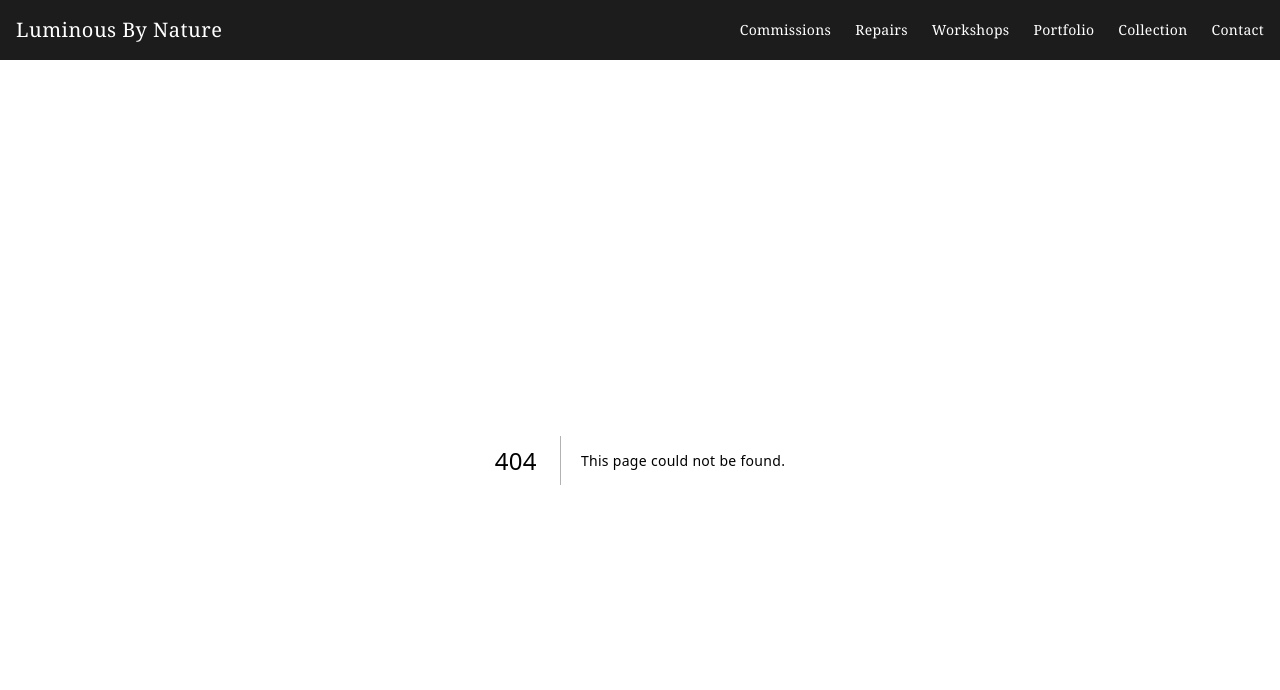
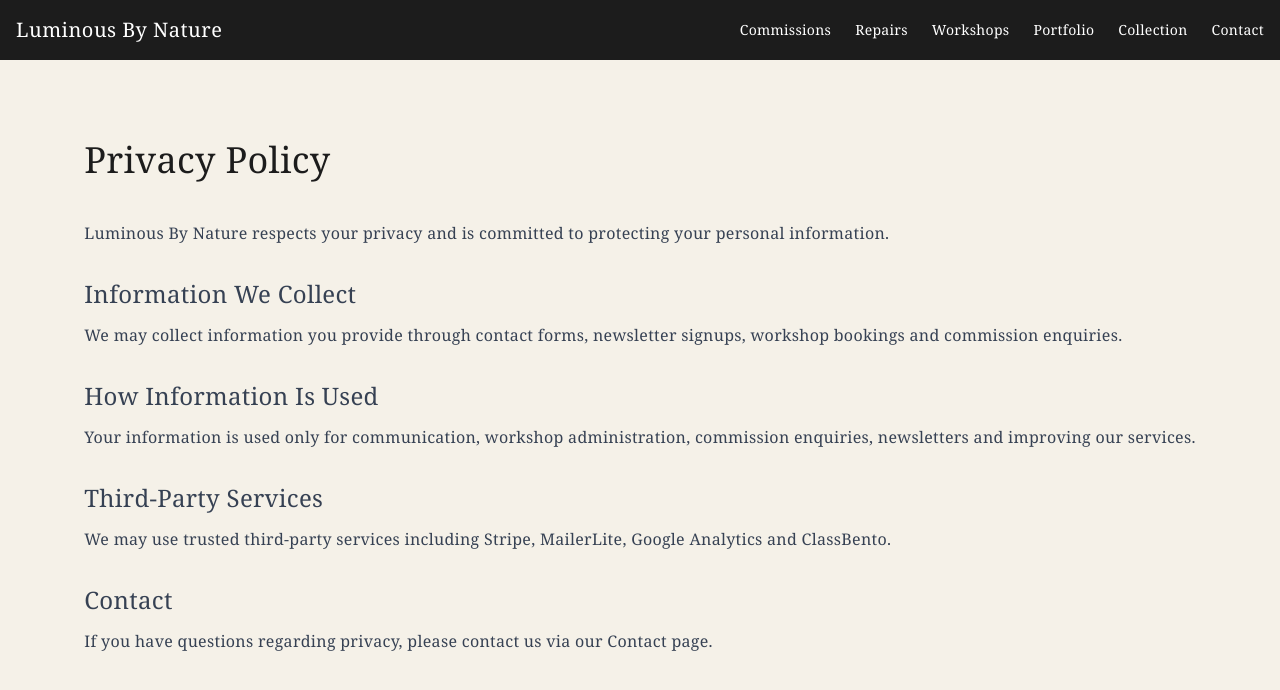
Before and after one commit to paul1978-legend/luminous-by-nature, a Next.js app: page /privacy-policy in a window 1280 px wide. Before the commit this address had no page. Shown: the top 690 px of the page. Built offline with nearby package versions, Linux system fonts and the light colour scheme.

Commit message:
remove old newsletter popup

```diff
--- a/app/contact/page.tsx
+++ b/app/contact/page.tsx
@@ -1,3 +1,9 @@
+export const metadata = {
+  title: "Contact | Luminous By Nature",
+  description:
+    "Contact Luminous By Nature for stained glass commissions, repairs and workshops.",
+};
+
 export default function Contact() {
   return (
     <main className="bg-[#F5F1E8] text-[#1C1C1C] px-6 py-20 text-center">
@@ -12,9 +18,13 @@ Contact
         Reach out for commissions,
         repairs or workshop enquiries.
 
+        <br /><br />
+
         Serving Sunshine Coast,
         Brisbane and South East Queensland.
       </p>
+
+      <div className="space-y-4 text-lg">
 
         <p>
           luminousbynature.com.au@gmail.com
@@ -24,6 +34,40 @@ luminousbynature.com.au@gmail.com
           0458 899 227
         </p>
 
+        <p>
+          Sunshine Coast, Queensland
+        </p>
+
+        <p>
+          ABN: XX XXX XXX XXX
+        </p>
+
+      </div>
+
+
+      {/* SOCIALS */}
+      <div className="flex gap-6 justify-center mt-10 text-sm">
+
+        <a
+          href="YOUR_INSTAGRAM_LINK"
+          target="_blank"
+          rel="noopener noreferrer"
+          className="hover:text-[#D4A017]"
+        >
+          Instagram
+        </a>
+
+        <a
+          href="YOUR_FACEBOOK_LINK"
+          target="_blank"
+          rel="noopener noreferrer"
+          className="hover:text-[#D4A017]"
+        >
+          Facebook
+        </a>
+
+      </div>
+
     </main>
   );
 }
--- a/app/layout.tsx
+++ b/app/layout.tsx
@@ -2,7 +2,6 @@ import type { Metadata } from "next";
 import { Geist, Geist_Mono } from "next/font/google";
 import "./globals.css";
 import Navbar from "./components/navbar";
-import NewsletterPopup from "./components/NewsletterPopup";
 import Script from "next/script";
 
 const geistSans = Geist({
@@ -62,7 +61,6 @@ export default function RootLayout({
         </Script>
 
         <Navbar />
-        <NewsletterPopup />
 
         {children}
 
--- a/app/page.tsx
+++ b/app/page.tsx
@@ -163,7 +163,7 @@ export default function Home() {
         </div>
 
 
-        <div className="columns-1 md:columns-3 gap-6 max-w-6xl mx-auto space-y-6">
+        <div className="columns-1 md:columns-3 gap-6 max-w-6xl mx-auto space-y-6 px-2">
 
           <Link href="/portfolio/sunburst-panel">
 
@@ -272,6 +272,32 @@ export default function Home() {
 
       </section>
 
+
+{/* FOOTER */}
+<footer className="py-10 px-6 bg-[#EFE7D8] text-center">
+
+  <p className="text-sm text-gray-600 mb-6">
+    © {new Date().getFullYear()} Luminous By Nature
+  </p>
+
+  <div className="flex flex-wrap gap-6 justify-center text-sm text-gray-700">
+
+    <Link href="/privacy-policy">
+      Privacy Policy
+    </Link>
+
+    <Link href="/terms-and-conditions">
+      Terms & Conditions
+    </Link>
+
+    <Link href="/refund-policy">
+      Refund Policy
+    </Link>
+
+  </div>
+
+</footer>
+
     </main>
   );
 }
--- /dev/null
+++ b/app/privacy-policy/page.tsx
@@ -0,0 +1,68 @@
+export const metadata = {
+  title: "Privacy Policy | Luminous By Nature",
+};
+
+export default function PrivacyPolicy() {
+  return (
+    <main className="max-w-4xl mx-auto px-6 py-20 text-[#1C1C1C]">
+
+      <h1 className="text-4xl font-serif mb-10">
+        Privacy Policy
+      </h1>
+
+      <div className="space-y-8 leading-relaxed text-gray-700">
+
+        <p>
+          Luminous By Nature respects your privacy and is committed to protecting your personal information.
+        </p>
+
+        <div>
+          <h2 className="text-2xl font-serif mb-3">
+            Information We Collect
+          </h2>
+
+          <p>
+            We may collect information you provide through contact forms,
+            newsletter signups, workshop bookings and commission enquiries.
+          </p>
+        </div>
+
+        <div>
+          <h2 className="text-2xl font-serif mb-3">
+            How Information Is Used
+          </h2>
+
+          <p>
+            Your information is used only for communication,
+            workshop administration, commission enquiries,
+            newsletters and improving our services.
+          </p>
+        </div>
+
+        <div>
+          <h2 className="text-2xl font-serif mb-3">
+            Third-Party Services
+          </h2>
+
+          <p>
+            We may use trusted third-party services including Stripe,
+            MailerLite, Google Analytics and ClassBento.
+          </p>
+        </div>
+
+        <div>
+          <h2 className="text-2xl font-serif mb-3">
+            Contact
+          </h2>
+
+          <p>
+            If you have questions regarding privacy,
+            please contact us via our Contact page.
+          </p>
+        </div>
+
+      </div>
+
+    </main>
+  );
+}
--- /dev/null
+++ b/app/refund-policy/page.tsx
@@ -0,0 +1,49 @@
+export const metadata = {
+  title: "Refund Policy | Luminous By Nature",
+};
+
+export default function RefundPolicy() {
+  return (
+    <main className="max-w-4xl mx-auto px-6 py-20 text-[#1C1C1C]">
+
+      <h1 className="text-4xl font-serif mb-10">
+        Refund Policy
+      </h1>
+
+      <div className="space-y-8 leading-relaxed text-gray-700">
+
+        <div>
+          <h2 className="text-2xl font-serif mb-3">
+            Workshops
+          </h2>
+
+          <p>
+            Workshop cancellations may be eligible for rescheduling depending on notice provided and venue conditions.
+          </p>
+        </div>
+
+        <div>
+          <h2 className="text-2xl font-serif mb-3">
+            Custom Commissions
+          </h2>
+
+          <p>
+            Deposits for custom commissions are generally non-refundable once design work has commenced.
+          </p>
+        </div>
+
+        <div>
+          <h2 className="text-2xl font-serif mb-3">
+            Damaged Items
+          </h2>
+
+          <p>
+            If an artwork arrives damaged, please contact us promptly so we can assist with repair or replacement options.
+          </p>
+        </div>
+
+      </div>
+
+    </main>
+  );
+}
--- /dev/null
+++ b/app/terms-and-conditions/page.tsx
@@ -0,0 +1,55 @@
+export const metadata = {
+  title: "Terms & Conditions | Luminous By Nature",
+};
+
+export default function TermsConditions() {
+  return (
+    <main className="max-w-4xl mx-auto px-6 py-20 text-[#1C1C1C]">
+
+      <h1 className="text-4xl font-serif mb-10">
+        Terms & Conditions
+      </h1>
+
+      <div className="space-y-8 leading-relaxed text-gray-700">
+
+        <p>
+          By using this website, you agree to the following terms and conditions.
+        </p>
+
+        <div>
+          <h2 className="text-2xl font-serif mb-3">
+            Commissions
+          </h2>
+
+          <p>
+            Custom stained glass commissions are handcrafted artworks.
+            Final appearance may vary slightly due to the handmade nature of the process.
+          </p>
+        </div>
+
+        <div>
+          <h2 className="text-2xl font-serif mb-3">
+            Workshops
+          </h2>
+
+          <p>
+            Workshop bookings may be subject to venue changes,
+            minimum participant numbers and safety requirements.
+          </p>
+        </div>
+
+        <div>
+          <h2 className="text-2xl font-serif mb-3">
+            Intellectual Property
+          </h2>
+
+          <p>
+            All images, designs and written content remain the intellectual property of Luminous By Nature unless otherwise agreed.
+          </p>
+        </div>
+
+      </div>
+
+    </main>
+  );
+}
```
Lines whose indentation alone changed are shown as unchanged.
